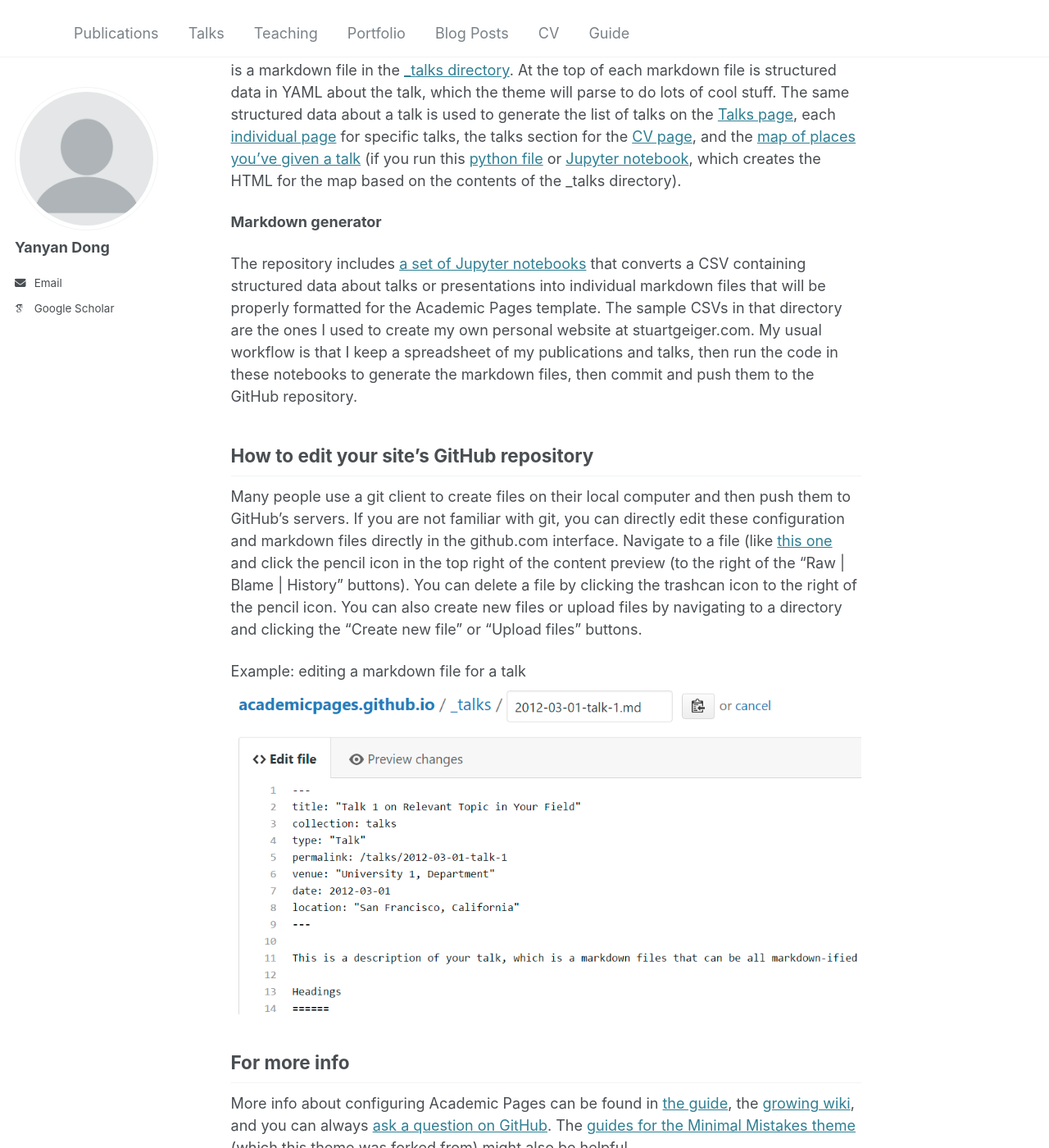
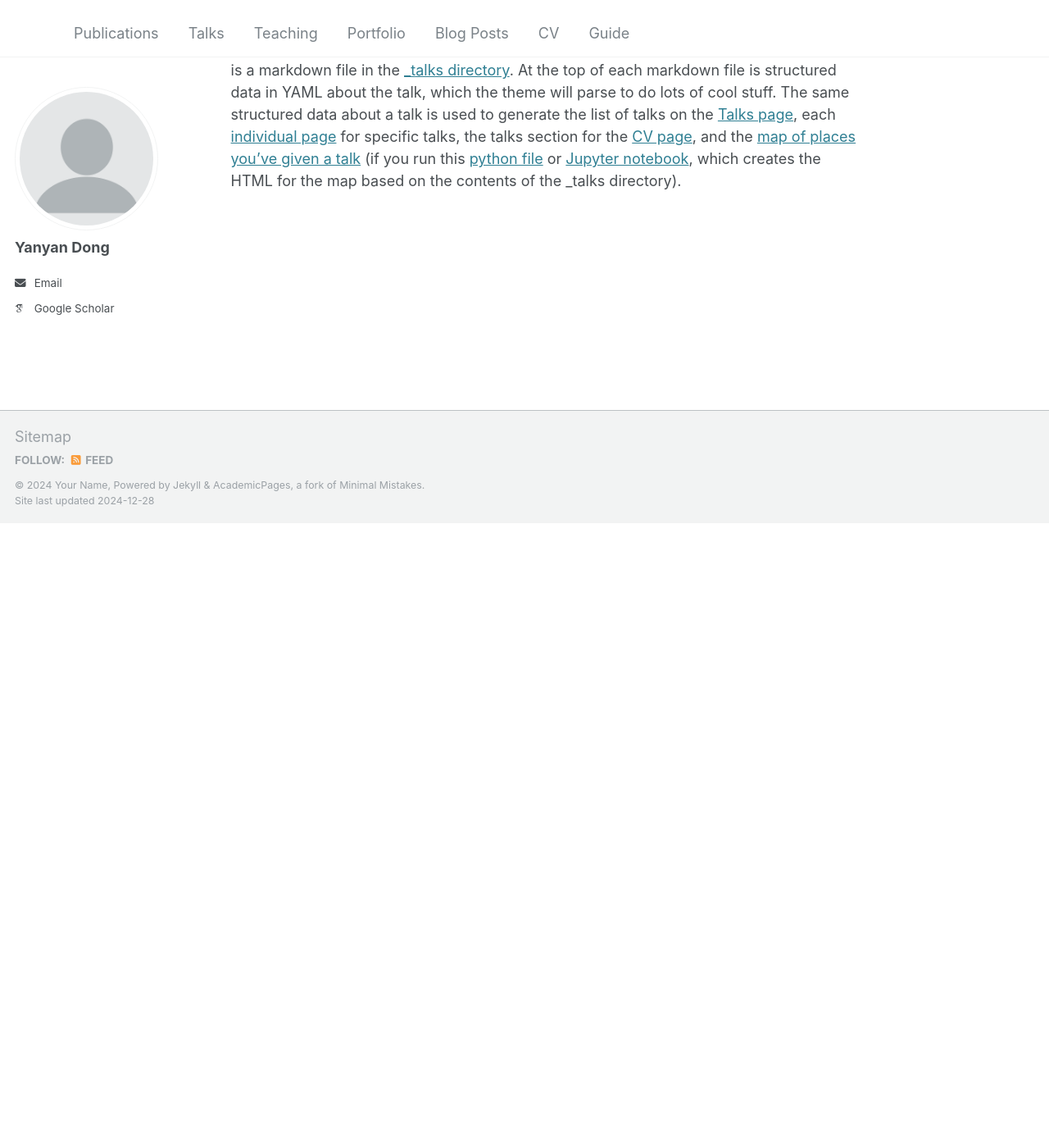
Before and after one commit to yan-yanDong/yydong, a Jekyll site: the page built from _pages/about.md, in a window 1280 px wide and 1400 px high, scrolled down 1427 px. Shown: the whole window at 82% size. Built offline with Jekyll 4.4.1, drawn with Linux system fonts in a browser that asks for light colours; some web fonts are replaced; after the commit the page ends 2066 px from its top, so only the background shows below that; some of the changed text lies outside the part shown.

Commit message:
Update about.md

```diff
--- a/_pages/about.md
+++ b/_pages/about.md
@@ -31,19 +31,3 @@ The main configuration file for the site is in the base directory in [_config.ym
 Academic Service
 ======
 For site content, there is one markdown file for each type of content, which are stored in directories like _publications, _talks, _posts, _teaching, or _pages. For example, each talk is a markdown file in the [_talks directory](https://github.com/academicpages/academicpages.github.io/tree/master/_talks). At the top of each markdown file is structured data in YAML about the talk, which the theme will parse to do lots of cool stuff. The same structured data about a talk is used to generate the list of talks on the [Talks page](https://academicpages.github.io/talks), each [individual page](https://academicpages.github.io/talks/2012-03-01-talk-1) for specific talks, the talks section for the [CV page](https://academicpages.github.io/cv), and the [map of places you've given a talk](https://academicpages.github.io/talkmap.html) (if you run this [python file](https://github.com/academicpages/academicpages.github.io/blob/master/talkmap.py) or [Jupyter notebook](https://github.com/academicpages/academicpages.github.io/blob/master/talkmap.ipynb), which creates the HTML for the map based on the contents of the _talks directory).
-
-**Markdown generator**
-
-The repository includes [a set of Jupyter notebooks](https://github.com/academicpages/academicpages.github.io/tree/master/markdown_generator
-) that converts a CSV containing structured data about talks or presentations into individual markdown files that will be properly formatted for the Academic Pages template. The sample CSVs in that directory are the ones I used to create my own personal website at stuartgeiger.com. My usual workflow is that I keep a spreadsheet of my publications and talks, then run the code in these notebooks to generate the markdown files, then commit and push them to the GitHub repository.
-
-How to edit your site's GitHub repository
-------
-Many people use a git client to create files on their local computer and then push them to GitHub's servers. If you are not familiar with git, you can directly edit these configuration and markdown files directly in the github.com interface. Navigate to a file (like [this one](https://github.com/academicpages/academicpages.github.io/blob/master/_talks/2012-03-01-talk-1.md) and click the pencil icon in the top right of the content preview (to the right of the "Raw | Blame | History" buttons). You can delete a file by clicking the trashcan icon to the right of the pencil icon. You can also create new files or upload files by navigating to a directory and clicking the "Create new file" or "Upload files" buttons.
-
-Example: editing a markdown file for a talk
-![Editing a markdown file for a talk](/images/editing-talk.png)
-
-For more info
-------
-More info about configuring Academic Pages can be found in [the guide](https://academicpages.github.io/markdown/), the [growing wiki](https://github.com/academicpages/academicpages.github.io/wiki), and you can always [ask a question on GitHub](https://github.com/academicpages/academicpages.github.io/discussions). The [guides for the Minimal Mistakes theme](https://mmistakes.github.io/minimal-mistakes/docs/configuration/) (which this theme was forked from) might also be helpful.
```
